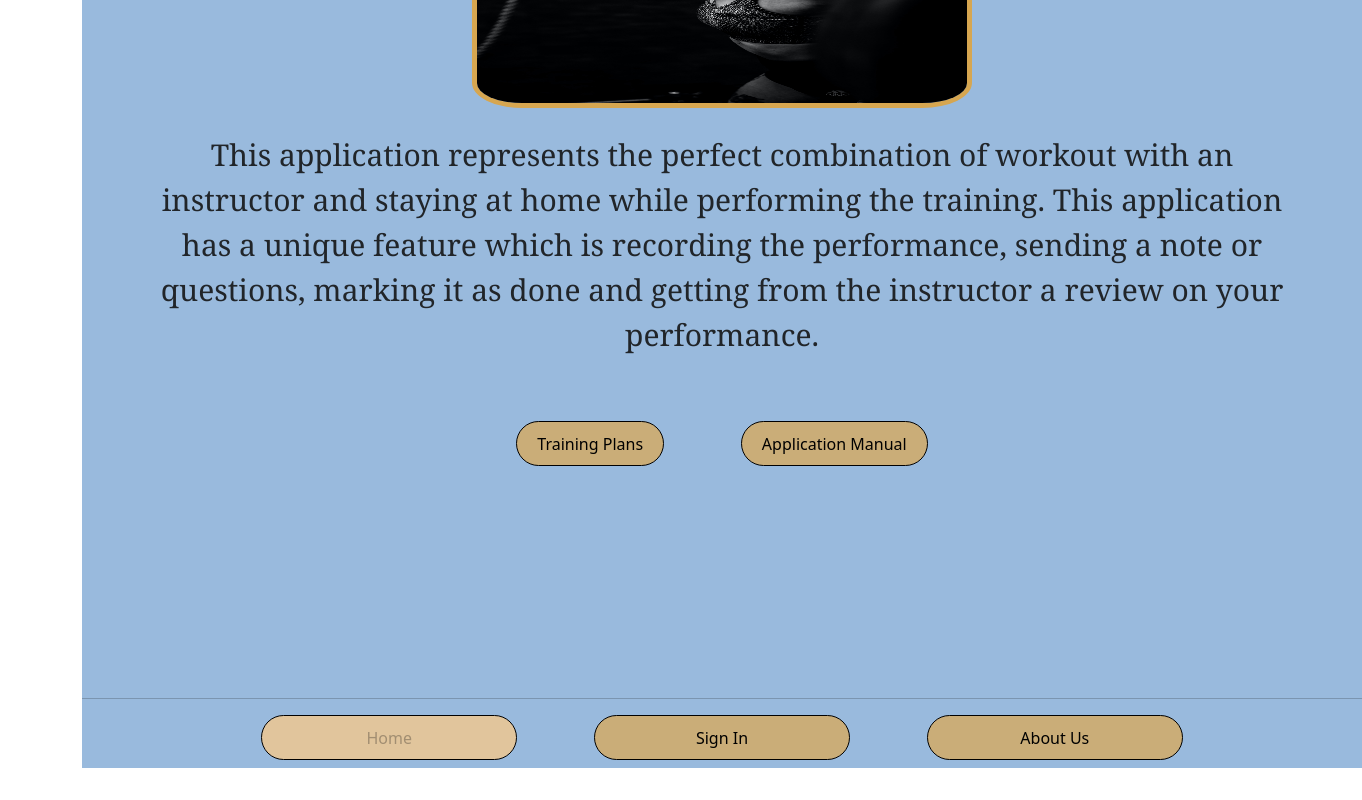
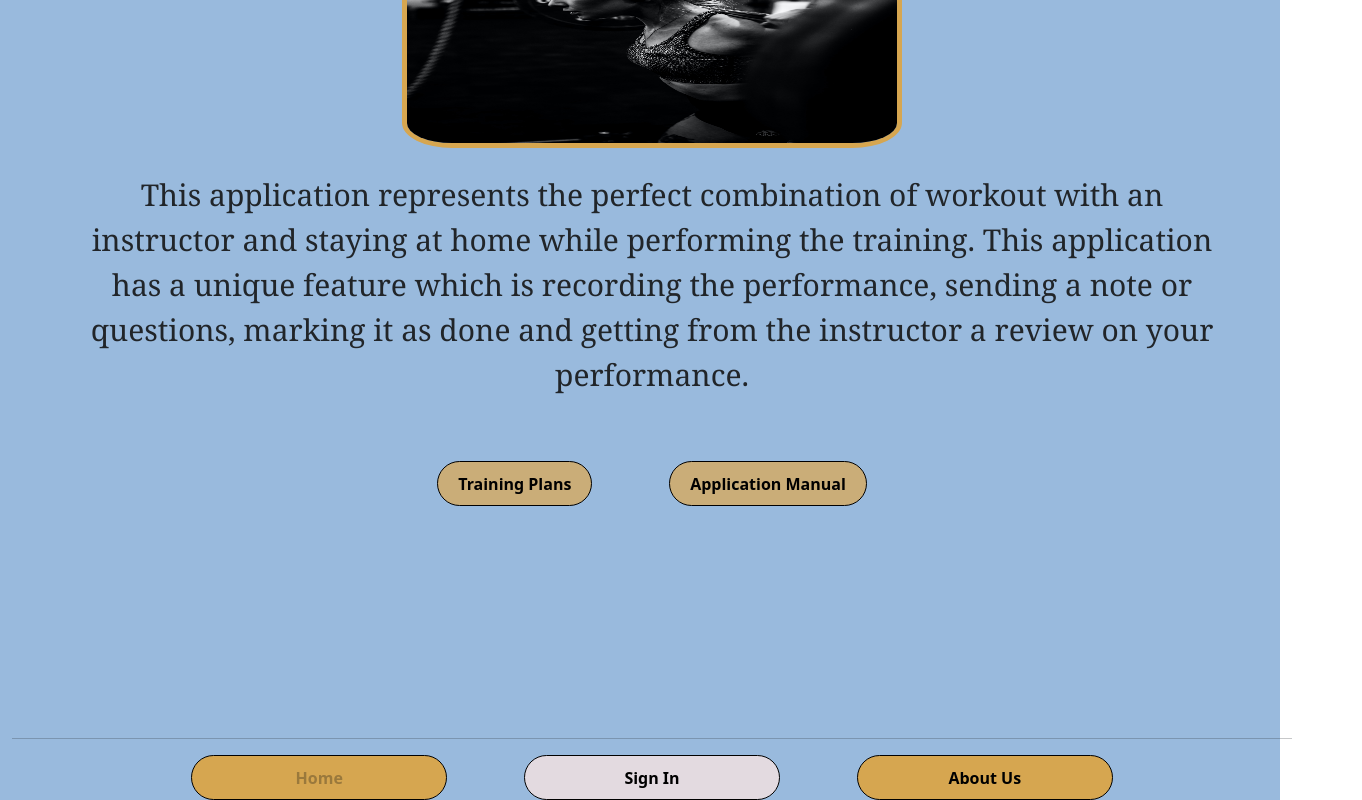
Before and after one commit to YassmineMachour172/Fitness-Instructors-App, a React (Create React App) app in the folder frontend/: page /#/ in a window 1280 px wide. Shown: the part 290-1090 px from the top of the page, 1362 px wide, since content can reach past the window. Before the commit the page ends 1058 px from the top, so only its background shows below. Built offline with nearby package versions, Linux system fonts and the light colour scheme.

Commit message:
style on home and sign in about us
container-fluid
colors
background
clean code

```diff
--- a/frontend/src/App.js
+++ b/frontend/src/App.js
@@ -1,5 +1,5 @@
 import { HashRouter as Router, Routes , Route } from 'react-router-dom';
-import Home from './components/Home/Home';
+import Home from './components/Home/home';
 import AppM from './components/ApplicationManual/AppM'
 import About from './components/AboutUs/AboutUs'
 import SignIn from './components/SignIn/SignIn'
--- a/frontend/src/components/AboutUs/AboutUs.css
+++ b/frontend/src/components/AboutUs/AboutUs.css
@@ -1,4 +1,8 @@
-
+.container-fluid{
+    background-color: #99BADD;
+    display: flex;
+    height: 100%;
+}
 .descriptionAboutUs{
 
     font-size: 30px;
@@ -35,15 +39,25 @@
     height: 45px;
     padding-left:20px ;
     padding-right:20px ;
-    background: #CAAD78;
-   /* background-blend-mode: hard-light;*/
+    background: #D6A650;
+    background-blend-mode: hard-light;
+}
+.sign-in{
+    margin-right: 3vw;
+    border: 1px solid #000000;
+    border-radius: 30px;
+    width: 20vw;
+    height: 45px;
+    padding-left:20px ;
+    padding-right:20px ;
+    background: #D6A650;
+    background-blend-mode: hard-light;
 }
 .about-us2{
     width: 20vw;
-
     margin-left: 3vw;
-    background: rgba(242, 200, 142, 0.81);
-
+    background: #E3DAE0;
+    background-blend-mode: hard-light;
     border: 1px solid #000000;
     border-radius: 30px;
     height: 45px;
--- a/frontend/src/components/AboutUs/AboutUs.jsx
+++ b/frontend/src/components/AboutUs/AboutUs.jsx
@@ -12,7 +12,7 @@ const AboutUs = () => {
 
 
     return (
-        <div className="container">
+        <div className="container-fluid">
             <div id='about-us' className='backgroundcol'>
 
                 <div className="path">
--- a/frontend/src/components/ApplicationManual/AppM.css
+++ b/frontend/src/components/ApplicationManual/AppM.css
@@ -5,3 +5,8 @@
     margin-right:5vw;
     font-family: Cambria, Cochin, Georgia, Times, 'Times New Roman', serif;
 }
+.container-fluid{
+    background-color: #99BADD;
+    display: flex;
+    height: 100%;
+}
--- a/frontend/src/components/ApplicationManual/AppM.jsx
+++ b/frontend/src/components/ApplicationManual/AppM.jsx
@@ -23,11 +23,11 @@ const AppM = () => {
     }
 
     return (
-        <div className="container">
+        <div className="container-fluid">
             <div id='ApplicationManual' className='backgroundcol'>
 
                 <div className="path">
-                    <h5 className='pa'>Home--Application Manual</h5>
+                    <h5 className='pa'>Home--{">"}Application Manual</h5>
                     <hr></hr>
                 </div>
 
@@ -75,6 +75,8 @@ const AppM = () => {
                         <br/>
                         <br/>
                         <br/>
+
+                        <footer>
                         <hr/>
 
                         <center>
@@ -84,7 +86,7 @@ const AppM = () => {
                                 <button className='about-us' onClick={() => navigate('../../about')}>About Us</button>
                             </div>
                         </center>
-
+                        </footer>
 
                     </div>
                 </div>
--- a/frontend/src/components/Home/home.css
+++ b/frontend/src/components/Home/home.css
@@ -1,17 +1,18 @@
-.container {
+.container-fluid{
+    background-color: #99BADD;
+    display: flex;
+    height: 100%;
+}
+.backgroundcol{
     display: flex;
     flex-direction: column;
-}
-.backgroundcol{
-    background-color: #99BADD;
     background-size: cover;
-    height: 100%;
-    width: 100vw;
 }
 
 .pa{
     margin-left: 1vw;
     font-size: 16px;
+    font-weight: bold;
 }
 .pic{
     display: flex;
@@ -48,6 +49,7 @@
     border: 1px solid #000000;
     border-radius: 30px;
     height: 45px;
+    font-weight: bold;
     padding-left:20px ;
     padding-right:20px ;
 }
@@ -56,11 +58,15 @@
     background: #CAAD78;
     border: 1px solid #000000;
     border-radius: 30px;
+    font-weight: bold;
     height: 45px;
     padding-left:20px ;
     padding-right:20px ;
 }
+
 .home{
+
+    font-weight: bold;
     margin-right: 3vw;
     border: 1px solid #000000;
     border-radius: 30px;
@@ -68,29 +74,30 @@
     height: 45px;
     padding-left:20px ;
     padding-right:20px ;
-    background: rgba(242, 200, 142, 0.81);
     background-blend-mode: hard-light;
+    background: #E3DAE0;
+
 }
 .sign-in{
     width:20vw;
-
+    font-weight: bold;
     margin-left: 3vw;
     margin-right: 3vw;
-    background: #CAAD78;
     border: 1px solid #000000;
     border-radius: 30px;
     height: 45px;
     padding-left:20px ;
     padding-right:20px ;
+background: #D6A650;
 }
 .about-us{
     width: 20vw;
-
+    font-weight: bold;
     margin-left: 3vw;
-    background: #CAAD78;
-    border: 1px solid #000000;
     border-radius: 30px;
     height: 45px;
     padding-left:20px ;
     padding-right:20px ;
+    background: #D6A650;
+    border: 1px solid #000000;
 }
--- a/frontend/src/components/Home/home.jsx
+++ b/frontend/src/components/Home/home.jsx
@@ -15,16 +15,14 @@ const Home = () => {
 
 
     return (
-        <div className="container">
+        <div className="container-fluid">
             <div id='home' className='backgroundcol'>
-
                 <div className="path">
                     <h5 className='pa'>Home</h5>
                     <hr></hr>
                 </div>
-
-                <div className="navbar">
-                    <div className="navbar-container">
+                    <div className="header">
+                        <br/><br/>
                         <img src={logo} className="logo"/>
                         <div className='picture-home'>
                             <br /><br />
@@ -53,7 +51,7 @@ const Home = () => {
                         <br/>
                         <br/>
                         <hr/>
-
+                        <footer>
                             <center>
                                 <div className="down-buttons">
                                     <button className='home' disabled >Home</button>
@@ -61,9 +59,8 @@ const Home = () => {
                                     <button className='about-us' onClick={() => navigate('../../about')}>About Us</button>
                                 </div>
                             </center>
+                        </footer>
 
-
-                    </div>
                     </div>
                 </div>
             </div>
--- a/frontend/src/components/SignIn/SignIn.css
+++ b/frontend/src/components/SignIn/SignIn.css
@@ -1,3 +1,11 @@
+.container-fluid{
+    background-color: #99BADD;
+    display: flex;
+    height: 100%;
+}
+hr{
+    width: 100vw;
+}
 .picture-SignIn{
     display: flex;
     height: 35vh;
@@ -7,22 +15,77 @@
     border: 5px solid #D6A650;
     box-shadow: inset 0px 4px 4px rgba(0, 0, 0, 0.25);
     border-radius: 10%;
-    /*display: block;*/
     margin-left: auto;
     margin-right: auto;
 }
-.border-P{
-    position: absolute;
-width: 354.57px;
-height: 459.38px;
-left: 37.45px;
-top: 353.13px;
+.form{
+    background-color: #CAAD78;
+    height: 80vh;
+    width:40vw ;
+    border-radius:15% ;
+    align-items: center;
+}
+.row{
+    max-width:100% ;
+    align-items: center;
+}
+.inputs{
+    max-width: 40%;
+}
 
-background: rgba(202, 173, 120, 0.6);
-border: 20px solid #99BADD;
-border-radius: 24px;
+
+.doneBtn {
+  background: linear-gradient(to bottom right, #99BADD, #87b8ed);
+  border: 3%;
+  border-radius: 12px;
+  color: #FFFFFF;
+  cursor: pointer;
+  display: inline-block;
+  font-family: -apple-system,system-ui,"Segoe UI",Roboto,Helvetica,Arial,sans-serif;
+  font-size: 16px;
+  font-weight: 500;
+  line-height: 2.5;
+  outline: transparent;
+  padding: 0 1rem;
+  text-align: center;
+  text-decoration: none;
+  transition: box-shadow .2s ease-in-out;
+  user-select: none;
+  -webkit-user-select: none;
+  touch-action: manipulation;
+  white-space: nowrap;
 }
-.home2{
+
+.doneBtn:not([disabled]):focus {
+  box-shadow: 0 0 .25rem rgba(0, 0, 0, 0.5), -.125rem -.125rem 1rem rgba(239, 71, 101, 0.5), .125rem .125rem 1rem rgba(255, 154, 90, 0.5);
+}
+
+.doneBtn:not([disabled]):hover {
+  box-shadow: 0 0 .25rem rgba(0, 0, 0, 0.5), -.125rem -.125rem 1rem rgba(239, 71, 101, 0.5), .125rem .125rem 1rem rgba(255, 154, 90, 0.5);
+}
+.circle{
+    width: 10vh;
+    height: 10vh;
+    border-radius: 50%;
+    background: #D9D9D9;
+    border: 3px solid #000000;
+    box-shadow: 0px 4px 4px rgba(0, 0, 0, 0.25);
+    padding-top: 4%;
+    align-items: center;
+}
+.questionMark{
+    font-weight: bold;
+    font-family: 'Irish Grover';
+    font-size: 40px;
+    line-height: 48px;
+    display: flex;
+    color: rgba(0, 0, 0, 0.2);
+    padding-left:1vw ;
+    max-width:40px;
+    max-height: 48px;
+}
+.home{
+    font-weight: bold;
     margin-right: 3vw;
     border: 1px solid #000000;
     border-radius: 30px;
@@ -30,19 +93,31 @@ border-radius: 24px;
     height: 45px;
     padding-left:20px ;
     padding-right:20px ;
-    background: #CAAD78;
-   /* background-blend-mode: hard-light;*/
+    background: #D6A650;
+    background-blend-mode: hard-light;
 }
-.sign-in2{
+.sign-in{
     width:20vw;
-
+    font-weight: bold;
     margin-left: 3vw;
     margin-right: 3vw;
-    background: rgba(242, 200, 142, 0.81);
-
     border: 1px solid #000000;
     border-radius: 30px;
     height: 45px;
     padding-left:20px ;
     padding-right:20px ;
+    background: #E3DAE0;
+    background-blend-mode: hard-light;
 }
+.about-us{
+    width: 20vw;
+    font-weight: bold;
+    margin-left: 3vw;
+    border: 1px solid #000000;
+    border-radius: 30px;
+    height: 45px;
+    padding-left:20px ;
+    padding-right:20px ;
+    background: #D6A650;
+    background-blend-mode: hard-light;
+}
```
Also changed, not shown: frontend/src/components/SignIn/SignIn.jsx (+36 -52 lines), frontend/src/components/SignIn/del.jsx (added, +87 -0 lines), frontend/src/components/SignIn/del.css (added). Lines whose indentation alone changed are shown as unchanged.
